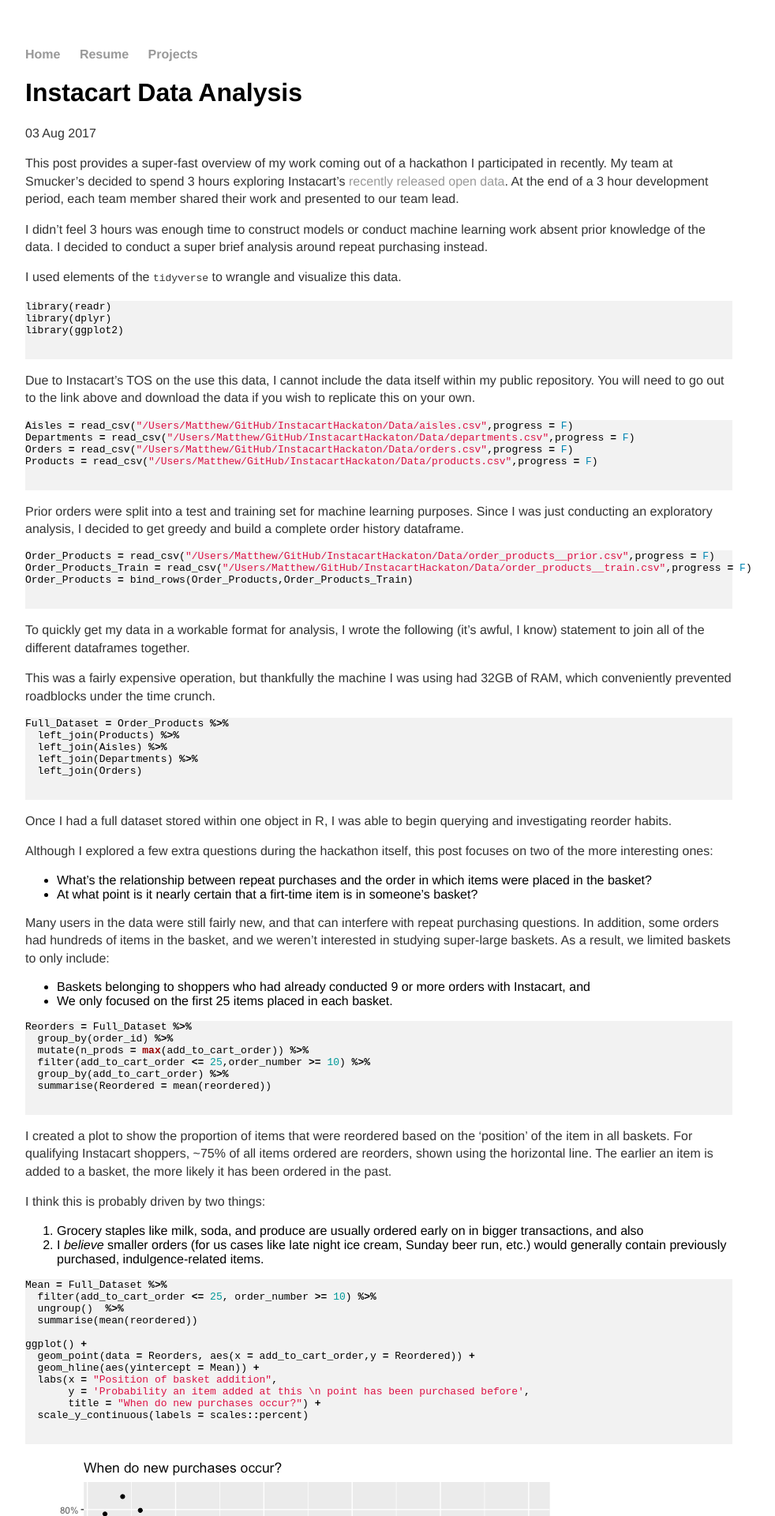
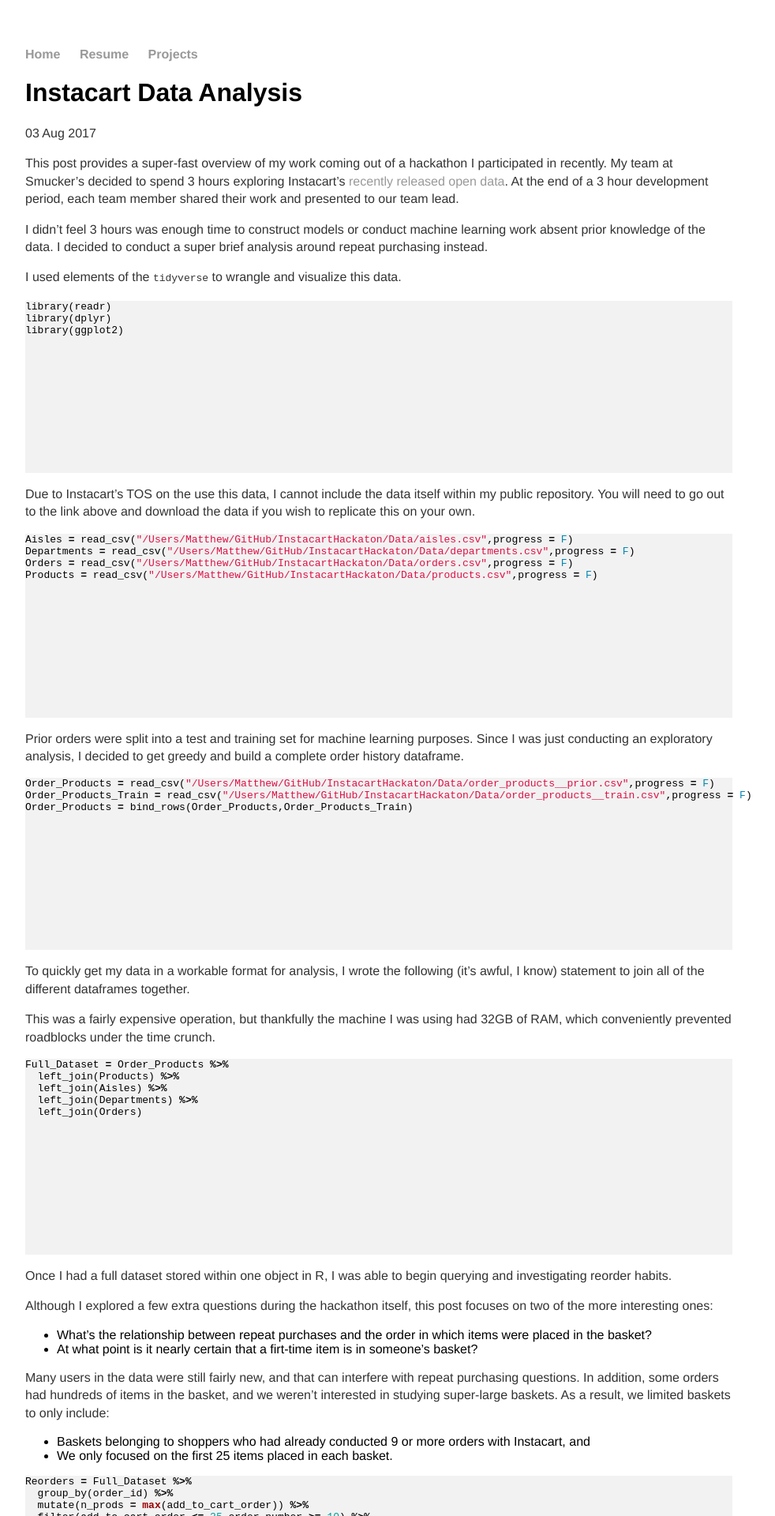
Before and after one commit to MatthewBrower/matthewbrower.github.io, a Jekyll site: the page built from _posts/2017-08-03-Instacart-Data-Analysis.md, in a window 1280 px wide. Shown: the top 1920 px of the page at 79% size, without its empty margins (160-1142 px from the left). Built offline with Jekyll 4.4.1, drawn with Linux system fonts in a browser that asks for light colours; our own code applies the rules of GitHub Pages for plain Markdown files.

Commit message:
Update main.css

```diff
--- a/css/main.css
+++ b/css/main.css
@@ -45,7 +45,7 @@
 }
 
 
-.highlight  { background: #f2f2f2; padding-bottom: 8px;}
+.highlight  { background: #f2f2f2; padding-bottom: 80px;}
 .highlight .c { color: #999988; font-style: italic } /* Comment */
 .highlight .err { color: #a61717; background-color: #e3d2d2 } /* Error */
 .highlight .k { font-weight: bold } /* Keyword */
```
